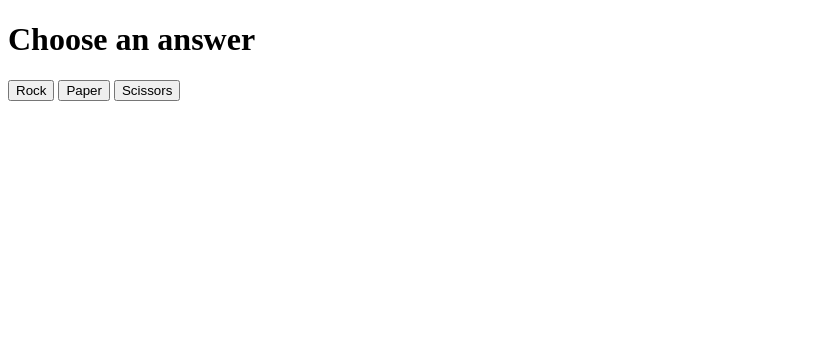
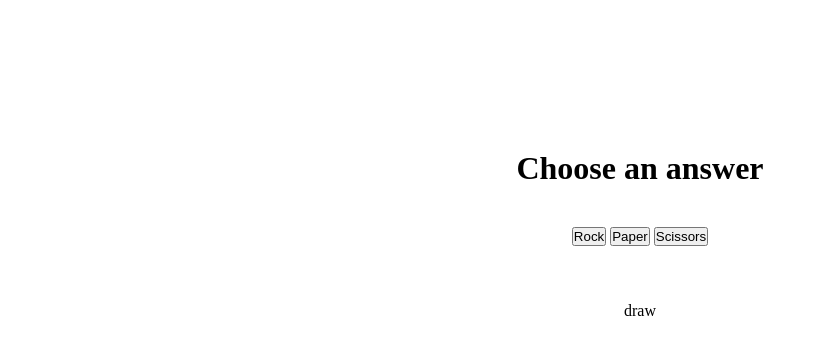
Before and after one commit to TahraouiMustapha/Rock-Paper-Scissors-Refresh, a plain HTML site: page index.html in a window 1280 px wide. Both pictures are taken after a click on the button "Rock". Shown: the whole page, without its empty margins (0-818 px from the left). Drawn offline with Linux system fonts and the light colour scheme.

Commit message:
feat: Adding a div for display the results

```diff
--- a/index.html
+++ b/index.html
@@ -4,6 +4,26 @@
     <meta charset="UTF-8">
     <meta name="viewport" content="width=device-width, initial-scale=1.0">
     <title>Rock Paper Scissors | Refresh</title>
+    <style>
+        * {
+            margin:0;
+            padding: 0;
+            box-sizing: border-box;
+        }
+
+        body{
+            display: flex;
+            flex-direction: column;
+            align-items: center;
+            margin-top: 150px;
+            gap: 40px;
+        }
+
+        .result {
+            padding: 16px 32px;
+            border-radius: 16px;
+        }
+    </style>
 </head>
 <body>
     <h1>Choose an answer</h1>
@@ -12,6 +32,9 @@
         <button onclick="playRound('rock', getComputerChoice())">Paper</button>
         <button onclick="playRound('rock', getComputerChoice())">Scissors</button>
     </div>
+    <div class="result">
+        You Win!
+    </div>
 
     <script src="script.js"></script>
 </body>
--- a/script.js
+++ b/script.js
@@ -6,6 +6,10 @@ function getComputerChoice () {
     return choices[randomIndex] ;
 }
 
+function displayResult (resultOfRound) {
+    const resultDiv = document.querySelector('.result');
+    resultDiv.textContent = resultOfRound;
+}
 // function to check if the human is the winner
 function isWin(humanChoice, computerChoice) {
     if( humanChoice == 'rock' && computerChoice.toLowerCase() == 'scissors'
@@ -19,12 +23,12 @@ function isWin(humanChoice, computerChoice) {
 
 function playRound (humanChoice, computerChoice) {
     if(humanChoice == computerChoice) {
-        console.log('draw');
+        displayResult('draw');
     } else if ( isWin(humanChoice, computerChoice) ) {
         humanScore++;
-        console.log(`You Win! ${humanChoice} beats ${computerChoice}`);
+        displayResult(`You Win! ${humanChoice} beats ${computerChoice}`);
     } else {
         computerScore++;
-        console.log(`You Lose! ${computerChoice} beats ${humanChoice}`);
+        displayResult(`You Lose! ${computerChoice} beats ${humanChoice}`);
     }
 }
```
